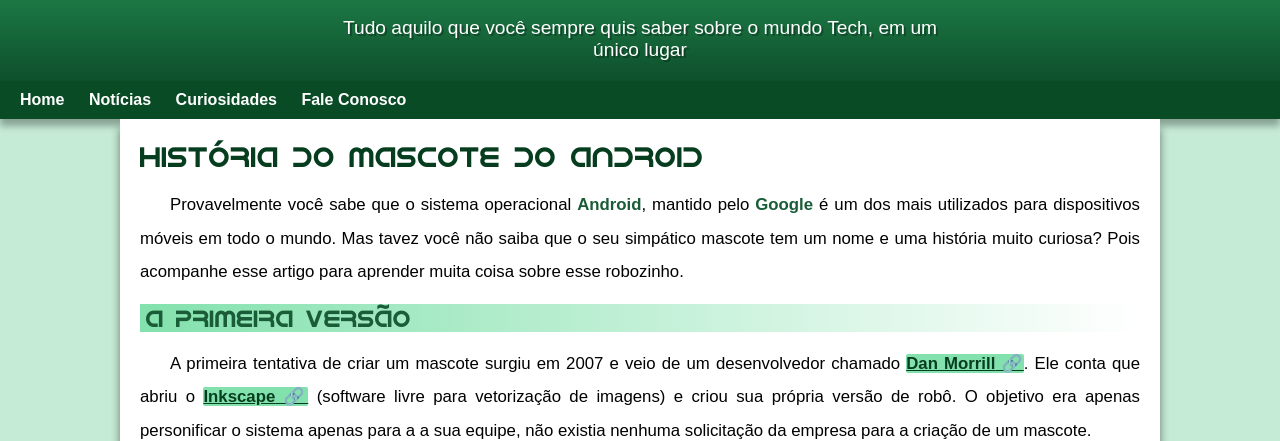
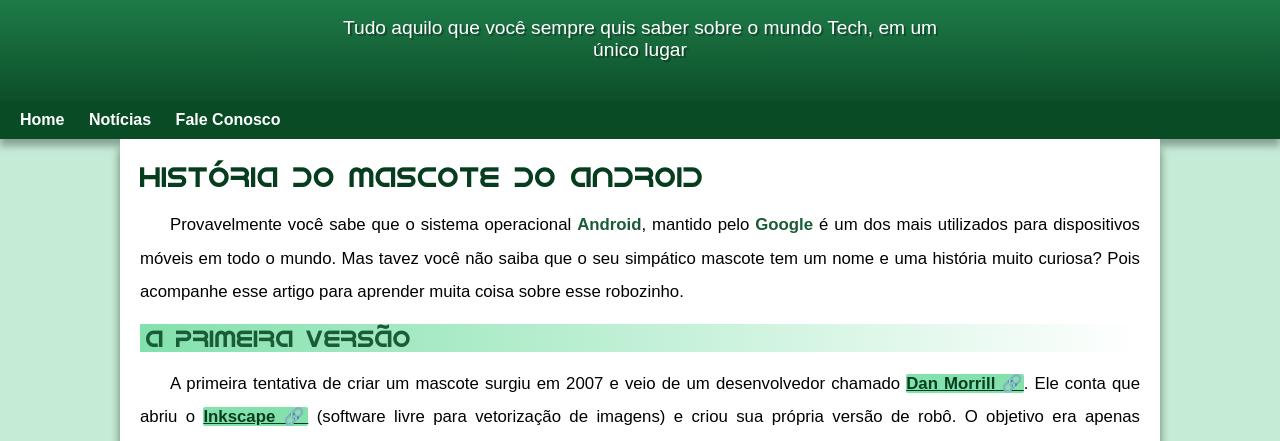
Before and after one commit to netovieira1/projeto-android, a plain HTML site: page index.html in a window 1280 px wide. Shown: the part 100-541 px from the top of the page. Drawn offline with Linux system fonts and the light colour scheme.

Commit message:
mudanças index e estilo

```diff
--- a/estilo/style.css
+++ b/estilo/style.css
@@ -85,7 +85,7 @@
     padding-right: 10px;
     max-width: 600px;
     margin: auto;
-    margin-bottom: 20px;
+    padding-bottom: 40px;
     text-shadow: 2px 2px 0px rgba(0, 0, 0, 0.300);
 
 }
--- a/index.html
+++ b/index.html
@@ -15,7 +15,6 @@
     <nav>
         <a href="#">Home</a>
         <a href="#">Notícias</a>
-        <a href="#">Curiosidades</a>
         <a href="#">Fale Conosco</a>
     </nav>
     </header>
@@ -102,7 +101,7 @@
     </main>
 
     <footer>
-        <p>Site criado por <a href="https://github.com/gustavoguanabara" class="externo">Gustavo Guanabara</a> para o <a href="https://www.youtube.com/@CursoemVideo" target="_blank" class="externo">CursoemVideo</a>.</p>
+        <p>Site criado por <a href="https://github.com/netovieira1" class="externo">Neto Vieira</a> para o <a href="https://www.youtube.com/@CursoemVideo" target="_blank" class="externo">CursoemVideo</a>.</p>
     </footer>
 </body>
 </html>
```
